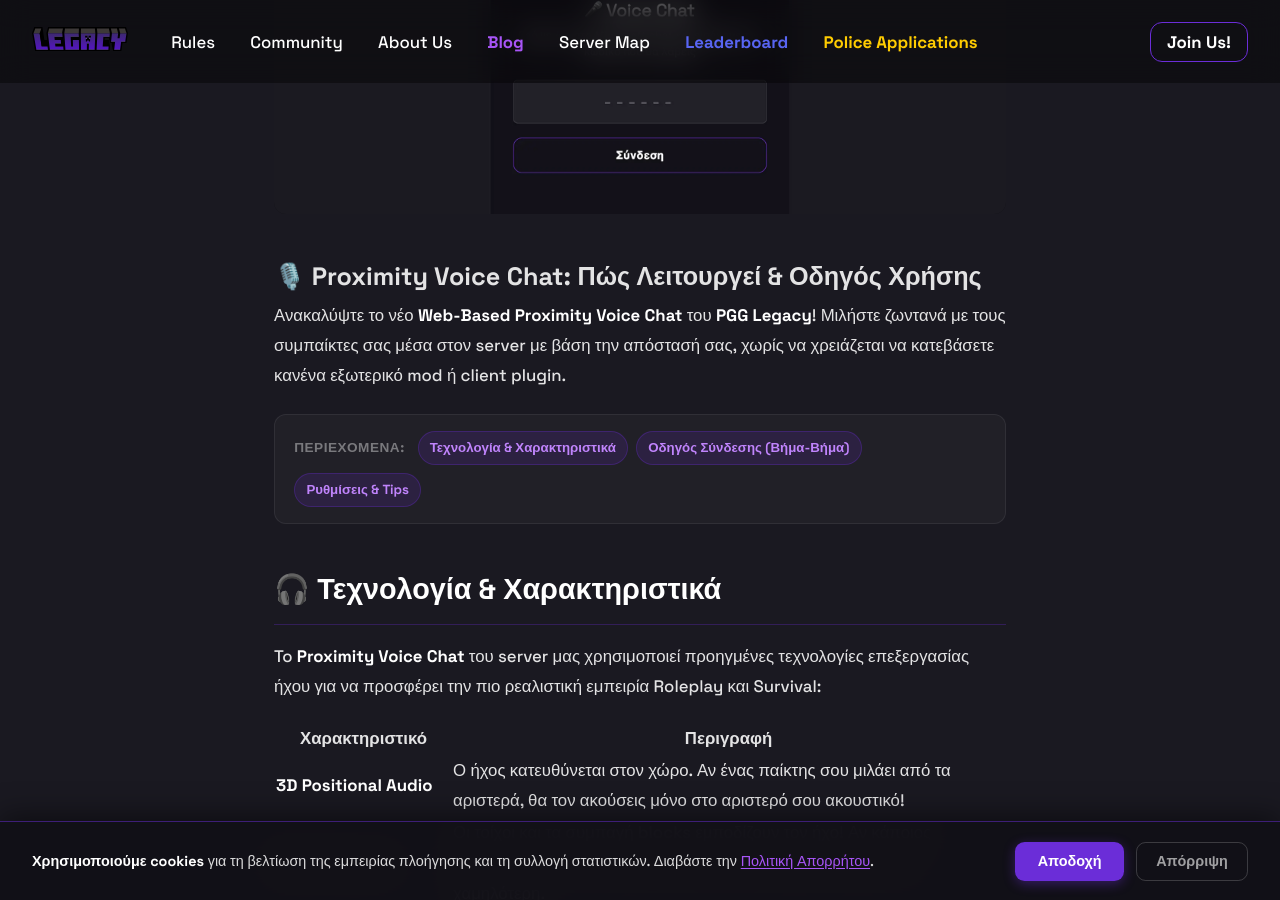
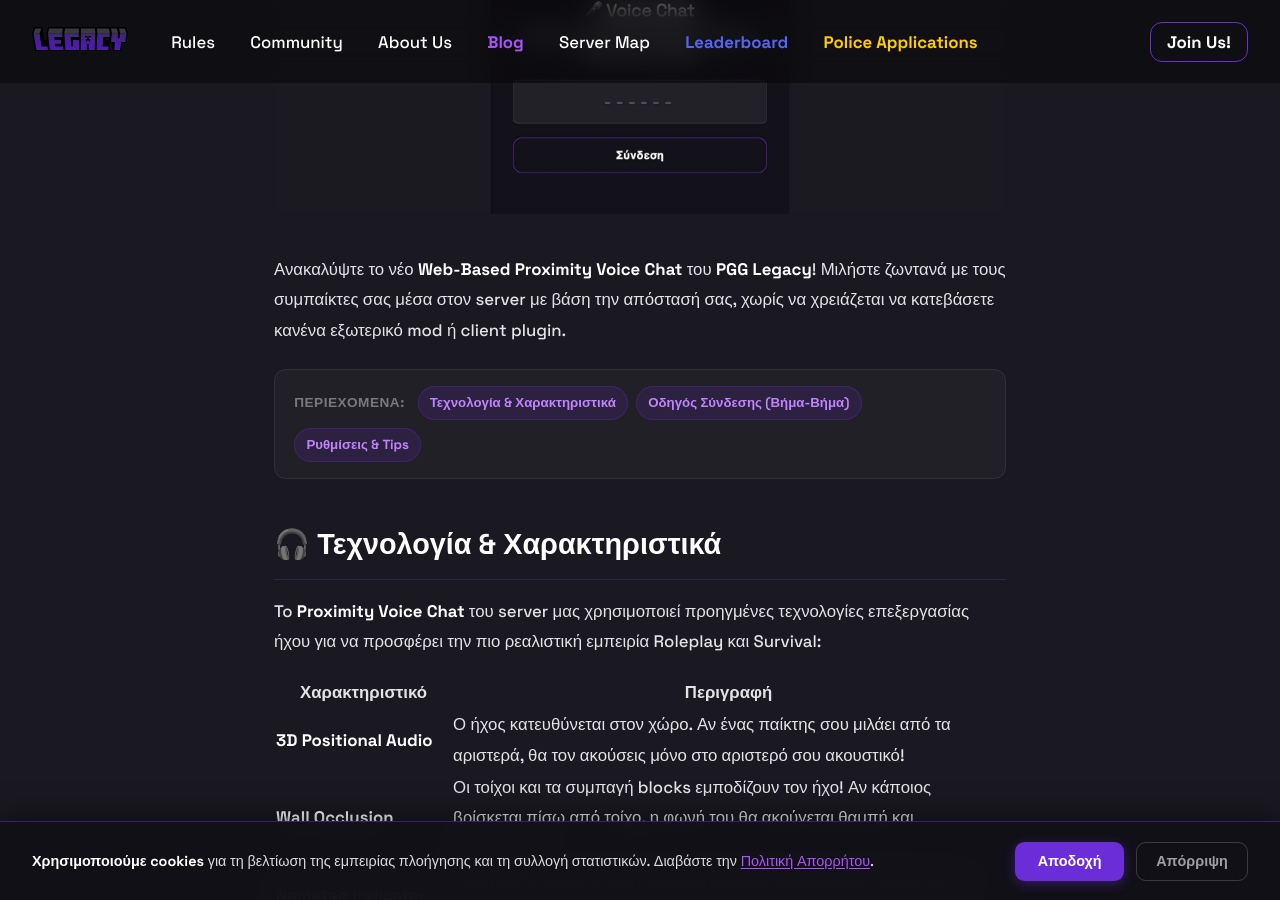
Before and after one commit to ThFos/pgg-legacy, a Jekyll site: the page built from blog/proximity-voice-chat/index.md, in a window 1280 px wide and 900 px high, scrolled down 480 px. Built offline with Jekyll 4.4.1, drawn with Linux system fonts in a browser that asks for light colours.

Commit message:
Update Άρθρα Blog “proximity-voice-chat/index”

```diff
--- a/blog/proximity-voice-chat/index.md
+++ b/blog/proximity-voice-chat/index.md
@@ -8,8 +8,6 @@ description: Μάθετε πώς λειτουργεί το νέο Web-Based Prox
   Legacy! 3D ήχος, wall occlusion & σύνδεση μέσω browser χωρίς mods. Γράψτε /vc
   και μπείτε!
 ---
-# 🎙️ Proximity Voice Chat: Πώς Λειτουργεί & Οδηγός Χρήσης
-
 Ανακαλύψτε το νέο **Web-Based Proximity Voice Chat** του **PGG Legacy**! Μιλήστε ζωντανά με τους συμπαίκτες σας μέσα στον server με βάση την απόστασή σας, χωρίς να χρειάζεται να κατεβάσετε κανένα εξωτερικό mod ή client plugin.
 
 <div class="cmd-quicknav">
```
